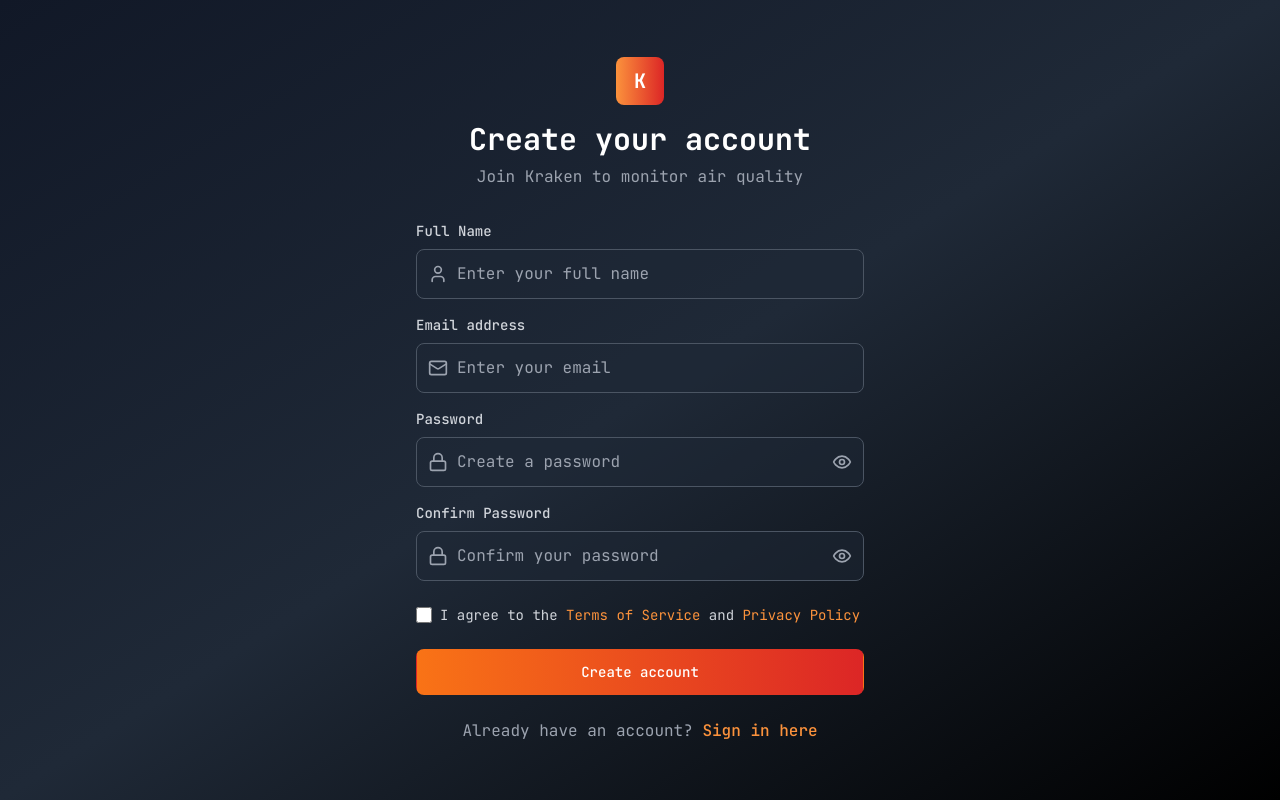
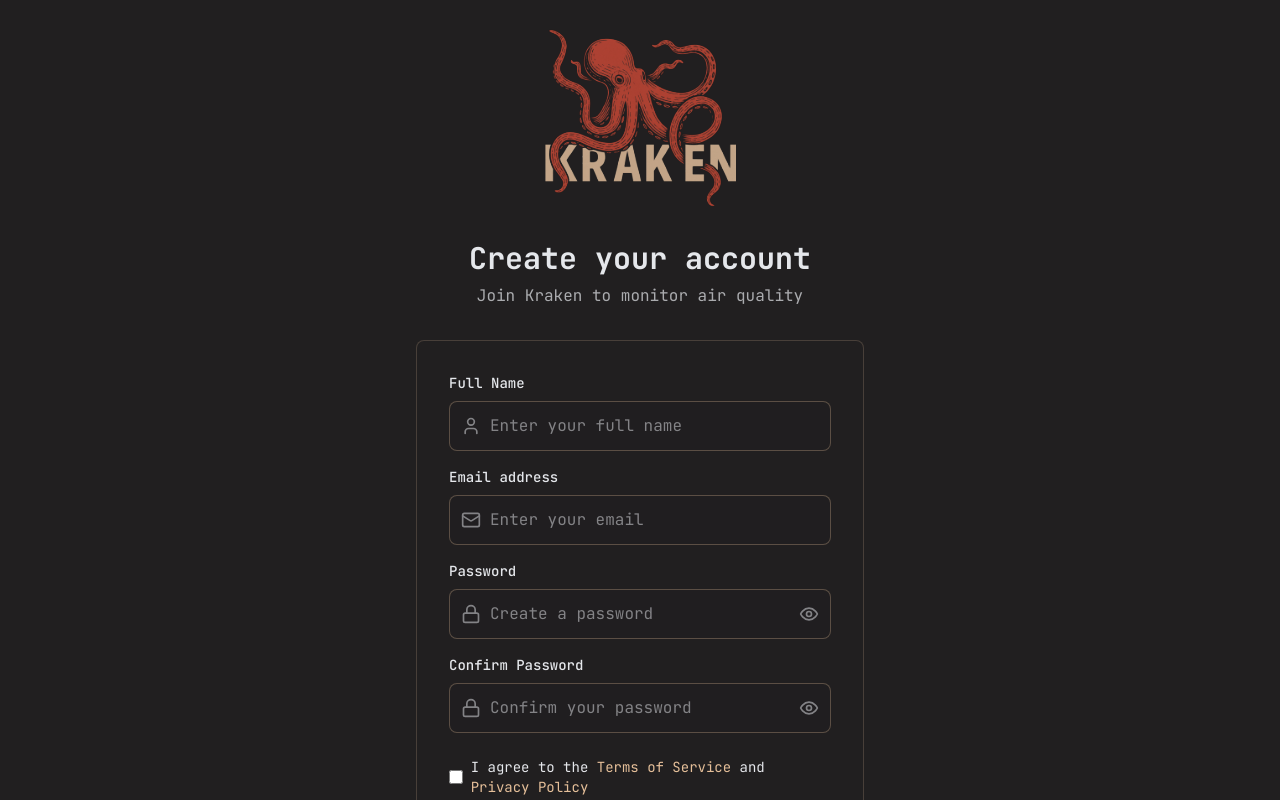
Before and after one commit to side-swifter/Nasa-Space-APP-2025, a React (Vite) app: page /signup in a window 1280 px wide. Shown: the top 800 px of the page. Built offline with nearby package versions, Linux system fonts and the light colour scheme.

Commit message:
fixed error, and redid the sign-in and login ui

```diff
--- a/src/pages/Login.tsx
+++ b/src/pages/Login.tsx
@@ -29,35 +29,39 @@
   };
 
   return (
-    <div className="min-h-screen bg-gradient-to-br from-gray-900 via-gray-800 to-black flex items-center justify-center p-4">
+    <div className="min-h-screen bg-kraken-dark flex items-center justify-center p-4">
       <div className="max-w-md w-full space-y-8">
-        {/* Header */}
+        {/* Header with Logo */}
         <div className="text-center">
-          <div className="mx-auto h-12 w-12 bg-gradient-to-r from-orange-400 to-red-600 rounded-lg flex items-center justify-center mb-4">
-            <span className="text-white font-bold text-xl">K</span>
+          <div className="mb-8">
+            <img
+              src="/main-krak.svg"
+              alt="Kraken Octopus"
+              className="w-60 h-60 mx-auto object-contain animate-pulse"
+            />
           </div>
-          <h2 className="text-3xl font-bold text-white">Welcome back</h2>
-          <p className="mt-2 text-gray-400">Sign in to your Kraken account</p>
+          <h2 className="text-3xl font-bold text-kraken-light font-mono">Welcome back</h2>
+          <p className="mt-2 text-kraken-light opacity-70 font-mono">Sign in to your Kraken account</p>
         </div>
 
         {/* Form */}
-        <form className="mt-8 space-y-6" onSubmit={handleSubmit}>
+        <form className="mt-8 space-y-6 bg-kraken-dark border border-kraken-beige border-opacity-20 rounded-lg p-8" onSubmit={handleSubmit}>
           {error && (
-            <div className="bg-red-500/10 border border-red-500/20 rounded-lg p-4 flex items-center space-x-3">
-              <AlertCircle className="h-5 w-5 text-red-400 flex-shrink-0" />
-              <p className="text-red-400 text-sm">{error}</p>
+            <div className="bg-kraken-red bg-opacity-10 border border-kraken-red border-opacity-30 rounded-lg p-4 flex items-center space-x-3">
+              <AlertCircle className="h-5 w-5 text-kraken-red flex-shrink-0" />
+              <p className="text-kraken-red text-sm font-mono">{error}</p>
             </div>
           )}
 
           <div className="space-y-4">
             {/* Email Field */}
             <div>
-              <label htmlFor="email" className="block text-sm font-medium text-gray-300 mb-2">
+              <label htmlFor="email" className="block text-sm font-medium text-kraken-light mb-2 font-mono">
                 Email address
               </label>
               <div className="relative">
                 <div className="absolute inset-y-0 left-0 pl-3 flex items-center pointer-events-none">
-                  <Mail className="h-5 w-5 text-gray-400" />
+                  <Mail className="h-5 w-5 text-kraken-light opacity-50" />
                 </div>
                 <input
                   id="email"
@@ -67,7 +71,7 @@
                   required
                   value={email}
                   onChange={(e) => setEmail(e.target.value)}
-                  className="block w-full pl-10 pr-3 py-3 border border-gray-600 rounded-lg bg-gray-800/50 text-white placeholder-gray-400 focus:outline-none focus:ring-2 focus:ring-orange-500 focus:border-transparent transition-colors"
+                  className="block w-full pl-10 pr-3 py-3 border border-kraken-beige border-opacity-30 rounded-lg bg-kraken-dark bg-opacity-50 text-kraken-light placeholder-kraken-light placeholder-opacity-50 focus:outline-none focus:ring-2 focus:ring-kraken-beige focus:border-kraken-beige focus:border-opacity-50 transition-colors font-mono"
                   placeholder="Enter your email"
                 />
               </div>
@@ -75,12 +79,12 @@
 
             {/* Password Field */}
             <div>
-              <label htmlFor="password" className="block text-sm font-medium text-gray-300 mb-2">
+              <label htmlFor="password" className="block text-sm font-medium text-kraken-light mb-2 font-mono">
                 Password
               </label>
               <div className="relative">
                 <div className="absolute inset-y-0 left-0 pl-3 flex items-center pointer-events-none">
-                  <Lock className="h-5 w-5 text-gray-400" />
+                  <Lock className="h-5 w-5 text-kraken-light opacity-50" />
                 </div>
                 <input
                   id="password"
@@ -90,7 +94,7 @@
                   required
                   value={password}
                   onChange={(e) => setPassword(e.target.value)}
-                  className="block w-full pl-10 pr-12 py-3 border border-gray-600 rounded-lg bg-gray-800/50 text-white placeholder-gray-400 focus:outline-none focus:ring-2 focus:ring-orange-500 focus:border-transparent transition-colors"
+                  className="block w-full pl-10 pr-12 py-3 border border-kraken-beige border-opacity-30 rounded-lg bg-kraken-dark bg-opacity-50 text-kraken-light placeholder-kraken-light placeholder-opacity-50 focus:outline-none focus:ring-2 focus:ring-kraken-beige focus:border-kraken-beige focus:border-opacity-50 transition-colors font-mono"
                   placeholder="Enter your password"
                 />
                 <button
@@ -99,9 +103,9 @@
                   onClick={() => setShowPassword(!showPassword)}
                 >
                   {showPassword ? (
-                    <EyeOff className="h-5 w-5 text-gray-400 hover:text-gray-300" />
+                    <EyeOff className="h-5 w-5 text-kraken-light opacity-50 hover:text-kraken-light" />
                   ) : (
-                    <Eye className="h-5 w-5 text-gray-400 hover:text-gray-300" />
+                    <Eye className="h-5 w-5 text-kraken-light opacity-50 hover:text-kraken-light" />
                   )}
                 </button>
               </div>
@@ -115,9 +119,9 @@
                 id="remember-me"
                 name="remember-me"
                 type="checkbox"
-                className="h-4 w-4 text-orange-600 focus:ring-orange-500 border-gray-600 rounded bg-gray-800"
+                className="h-4 w-4 text-kraken-beige focus:ring-kraken-beige border-kraken-beige border-opacity-30 rounded bg-kraken-dark"
               />
-              <label htmlFor="remember-me" className="ml-2 block text-sm text-gray-300">
+              <label htmlFor="remember-me" className="ml-2 block text-sm text-kraken-light font-mono">
                 Remember me
               </label>
             </div>
@@ -125,7 +129,7 @@
             <div className="text-sm">
               <Link
                 to="/forgot-password"
-                className="font-medium text-orange-400 hover:text-orange-300 transition-colors"
+                className="font-medium text-kraken-beige hover:text-kraken-light transition-colors font-mono"
               >
                 Forgot your password?
               </Link>
@@ -137,11 +141,11 @@
             <button
               type="submit"
               disabled={isLoading}
-              className="group relative w-full flex justify-center py-3 px-4 border border-transparent text-sm font-medium rounded-lg text-white bg-gradient-to-r from-orange-500 to-red-600 hover:from-orange-600 hover:to-red-700 focus:outline-none focus:ring-2 focus:ring-offset-2 focus:ring-orange-500 disabled:opacity-50 disabled:cursor-not-allowed transition-all duration-200"
+              className="group relative w-full flex justify-center py-3 px-4 border border-transparent text-sm font-medium rounded-lg text-kraken-dark bg-kraken-beige hover:bg-opacity-90 focus:outline-none focus:ring-2 focus:ring-offset-2 focus:ring-kraken-beige disabled:opacity-50 disabled:cursor-not-allowed transition-all duration-200 font-mono"
             >
               {isLoading ? (
                 <div className="flex items-center">
-                  <div className="animate-spin rounded-full h-4 w-4 border-b-2 border-white mr-2"></div>
+                  <div className="animate-spin rounded-full h-4 w-4 border-b-2 border-kraken-dark mr-2"></div>
                   Signing in...
                 </div>
               ) : (
@@ -152,11 +156,11 @@
 
           {/* Sign up link */}
           <div className="text-center">
-            <p className="text-gray-400">
+            <p className="text-kraken-light opacity-70 font-mono">
               Don't have an account?{' '}
               <Link
                 to="/signup"
-                className="font-medium text-orange-400 hover:text-orange-300 transition-colors"
+                className="font-medium text-kraken-beige hover:text-kraken-light transition-colors font-mono"
               >
                 Sign up here
               </Link>
--- a/src/pages/SignUp.tsx
+++ b/src/pages/SignUp.tsx
@@ -61,51 +61,62 @@
 
   if (success) {
     return (
-      <div className="min-h-screen bg-gradient-to-br from-gray-900 via-gray-800 to-black flex items-center justify-center p-4">
+      <div className="min-h-screen bg-kraken-dark flex items-center justify-center p-4">
         <div className="max-w-md w-full text-center">
+          <div className="mb-8">
+            <img
+              src="/main-krak.svg"
+              alt="Kraken Octopus"
+              className="w-56 h-56 mx-auto object-contain animate-pulse"
+            />
+          </div>
           <div className="mx-auto h-16 w-16 bg-green-500 rounded-full flex items-center justify-center mb-4">
             <CheckCircle className="h-8 w-8 text-white" />
           </div>
-          <h2 className="text-2xl font-bold text-white mb-2">Account Created!</h2>
-          <p className="text-gray-400 mb-4">
+          <h2 className="text-2xl font-bold text-kraken-light mb-2 font-mono">Account Created!</h2>
+          <p className="text-kraken-light opacity-70 mb-4 font-mono">
             Welcome to Kraken! Please check your email to verify your account.
           </p>
-          <div className="animate-spin rounded-full h-6 w-6 border-b-2 border-orange-500 mx-auto"></div>
+          <div className="animate-spin rounded-full h-6 w-6 border-b-2 border-kraken-beige mx-auto"></div>
         </div>
       </div>
     );
   }
 
   return (
-    <div className="min-h-screen bg-gradient-to-br from-gray-900 via-gray-800 to-black flex items-center justify-center p-4">
+    <div className="min-h-screen bg-kraken-dark flex items-center justify-center p-4">
       <div className="max-w-md w-full space-y-8">
-        {/* Header */}
+        {/* Header with Logo */}
         <div className="text-center">
-          <div className="mx-auto h-12 w-12 bg-gradient-to-r from-orange-400 to-red-600 rounded-lg flex items-center justify-center mb-4">
-            <span className="text-white font-bold text-xl">K</span>
+          <div className="mb-8">
+            <img
+              src="/main-krak.svg"
+              alt="Kraken Octopus"
+              className="w-48 h-48 mx-auto object-contain animate-pulse"
+            />
           </div>
-          <h2 className="text-3xl font-bold text-white">Create your account</h2>
-          <p className="mt-2 text-gray-400">Join Kraken to monitor air quality</p>
+          <h2 className="text-3xl font-bold text-kraken-light font-mono">Create your account</h2>
+          <p className="mt-2 text-kraken-light opacity-70 font-mono">Join Kraken to monitor air quality</p>
         </div>
 
         {/* Form */}
-        <form className="mt-8 space-y-6" onSubmit={handleSubmit}>
+        <form className="mt-8 space-y-6 bg-kraken-dark border border-kraken-beige border-opacity-20 rounded-lg p-8" onSubmit={handleSubmit}>
           {error && (
-            <div className="bg-red-500/10 border border-red-500/20 rounded-lg p-4 flex items-center space-x-3">
-              <AlertCircle className="h-5 w-5 text-red-400 flex-shrink-0" />
-              <p className="text-red-400 text-sm">{error}</p>
+            <div className="bg-kraken-red bg-opacity-10 border border-kraken-red border-opacity-30 rounded-lg p-4 flex items-center space-x-3">
+              <AlertCircle className="h-5 w-5 text-kraken-red flex-shrink-0" />
+              <p className="text-kraken-red text-sm font-mono">{error}</p>
             </div>
           )}
 
           <div className="space-y-4">
             {/* Name Field */}
             <div>
-              <label htmlFor="name" className="block text-sm font-medium text-gray-300 mb-2">
+              <label htmlFor="name" className="block text-sm font-medium text-kraken-light mb-2 font-mono">
                 Full Name
               </label>
               <div className="relative">
                 <div className="absolute inset-y-0 left-0 pl-3 flex items-center pointer-events-none">
-                  <User className="h-5 w-5 text-gray-400" />
+                  <User className="h-5 w-5 text-kraken-light opacity-50" />
                 </div>
                 <input
                   id="name"
@@ -115,7 +126,7 @@
                   required
                   value={formData.name}
                   onChange={handleChange}
-                  className="block w-full pl-10 pr-3 py-3 border border-gray-600 rounded-lg bg-gray-800/50 text-white placeholder-gray-400 focus:outline-none focus:ring-2 focus:ring-orange-500 focus:border-transparent transition-colors"
+                  className="block w-full pl-10 pr-3 py-3 border border-kraken-beige border-opacity-30 rounded-lg bg-kraken-dark bg-opacity-50 text-kraken-light placeholder-kraken-light placeholder-opacity-50 focus:outline-none focus:ring-2 focus:ring-kraken-beige focus:border-kraken-beige focus:border-opacity-50 transition-colors font-mono"
                   placeholder="Enter your full name"
                 />
               </div>
@@ -123,12 +134,12 @@
 
             {/* Email Field */}
             <div>
-              <label htmlFor="email" className="block text-sm font-medium text-gray-300 mb-2">
+              <label htmlFor="email" className="block text-sm font-medium text-kraken-light mb-2 font-mono">
                 Email address
               </label>
               <div className="relative">
                 <div className="absolute inset-y-0 left-0 pl-3 flex items-center pointer-events-none">
-                  <Mail className="h-5 w-5 text-gray-400" />
+                  <Mail className="h-5 w-5 text-kraken-light opacity-50" />
                 </div>
                 <input
                   id="email"
@@ -138,7 +149,7 @@
                   required
                   value={formData.email}
                   onChange={handleChange}
-                  className="block w-full pl-10 pr-3 py-3 border border-gray-600 rounded-lg bg-gray-800/50 text-white placeholder-gray-400 focus:outline-none focus:ring-2 focus:ring-orange-500 focus:border-transparent transition-colors"
+                  className="block w-full pl-10 pr-3 py-3 border border-kraken-beige border-opacity-30 rounded-lg bg-kraken-dark bg-opacity-50 text-kraken-light placeholder-kraken-light placeholder-opacity-50 focus:outline-none focus:ring-2 focus:ring-kraken-beige focus:border-kraken-beige focus:border-opacity-50 transition-colors font-mono"
                   placeholder="Enter your email"
                 />
               </div>
@@ -146,12 +157,12 @@
 
             {/* Password Field */}
             <div>
-              <label htmlFor="password" className="block text-sm font-medium text-gray-300 mb-2">
+              <label htmlFor="password" className="block text-sm font-medium text-kraken-light mb-2 font-mono">
                 Password
               </label>
               <div className="relative">
                 <div className="absolute inset-y-0 left-0 pl-3 flex items-center pointer-events-none">
-                  <Lock className="h-5 w-5 text-gray-400" />
+                  <Lock className="h-5 w-5 text-kraken-light opacity-50" />
                 </div>
                 <input
                   id="password"
@@ -161,7 +172,7 @@
                   required
                   value={formData.password}
                   onChange={handleChange}
-                  className="block w-full pl-10 pr-12 py-3 border border-gray-600 rounded-lg bg-gray-800/50 text-white placeholder-gray-400 focus:outline-none focus:ring-2 focus:ring-orange-500 focus:border-transparent transition-colors"
+                  className="block w-full pl-10 pr-12 py-3 border border-kraken-beige border-opacity-30 rounded-lg bg-kraken-dark bg-opacity-50 text-kraken-light placeholder-kraken-light placeholder-opacity-50 focus:outline-none focus:ring-2 focus:ring-kraken-beige focus:border-kraken-beige focus:border-opacity-50 transition-colors font-mono"
                   placeholder="Create a password"
                 />
                 <button
@@ -170,9 +181,9 @@
                   onClick={() => setShowPassword(!showPassword)}
                 >
                   {showPassword ? (
-                    <EyeOff className="h-5 w-5 text-gray-400 hover:text-gray-300" />
+                    <EyeOff className="h-5 w-5 text-kraken-light opacity-50 hover:text-kraken-light" />
                   ) : (
-                    <Eye className="h-5 w-5 text-gray-400 hover:text-gray-300" />
+                    <Eye className="h-5 w-5 text-kraken-light opacity-50 hover:text-kraken-light" />
                   )}
                 </button>
               </div>
@@ -180,12 +191,12 @@
 
             {/* Confirm Password Field */}
             <div>
-              <label htmlFor="confirmPassword" className="block text-sm font-medium text-gray-300 mb-2">
+              <label htmlFor="confirmPassword" className="block text-sm font-medium text-kraken-light mb-2 font-mono">
                 Confirm Password
               </label>
               <div className="relative">
                 <div className="absolute inset-y-0 left-0 pl-3 flex items-center pointer-events-none">
-                  <Lock className="h-5 w-5 text-gray-400" />
+                  <Lock className="h-5 w-5 text-kraken-light opacity-50" />
                 </div>
                 <input
                   id="confirmPassword"
@@ -195,7 +206,7 @@
                   required
                   value={formData.confirmPassword}
                   onChange={handleChange}
-                  className="block w-full pl-10 pr-12 py-3 border border-gray-600 rounded-lg bg-gray-800/50 text-white placeholder-gray-400 focus:outline-none focus:ring-2 focus:ring-orange-500 focus:border-transparent transition-colors"
+                  className="block w-full pl-10 pr-12 py-3 border border-kraken-beige border-opacity-30 rounded-lg bg-kraken-dark bg-opacity-50 text-kraken-light placeholder-kraken-light placeholder-opacity-50 focus:outline-none focus:ring-2 focus:ring-kraken-beige focus:border-kraken-beige focus:border-opacity-50 transition-colors font-mono"
                   placeholder="Confirm your password"
                 />
                 <button
@@ -204,9 +215,9 @@
                   onClick={() => setShowConfirmPassword(!showConfirmPassword)}
                 >
                   {showConfirmPassword ? (
-                    <EyeOff className="h-5 w-5 text-gray-400 hover:text-gray-300" />
+                    <EyeOff className="h-5 w-5 text-kraken-light opacity-50 hover:text-kraken-light" />
                   ) : (
-                    <Eye className="h-5 w-5 text-gray-400 hover:text-gray-300" />
+                    <Eye className="h-5 w-5 text-kraken-light opacity-50 hover:text-kraken-light" />
                   )}
                 </button>
               </div>
@@ -220,15 +231,15 @@
               name="agree-terms"
               type="checkbox"
               required
-              className="h-4 w-4 text-orange-600 focus:ring-orange-500 border-gray-600 rounded bg-gray-800"
+              className="h-4 w-4 text-kraken-beige focus:ring-kraken-beige border-kraken-beige border-opacity-30 rounded bg-kraken-dark"
             />
-            <label htmlFor="agree-terms" className="ml-2 block text-sm text-gray-300">
+            <label htmlFor="agree-terms" className="ml-2 block text-sm text-kraken-light font-mono">
               I agree to the{' '}
-              <Link to="/terms" className="text-orange-400 hover:text-orange-300">
+              <Link to="/terms" className="text-kraken-beige hover:text-kraken-light font-mono">
                 Terms of Service
               </Link>{' '}
               and{' '}
-              <Link to="/privacy" className="text-orange-400 hover:text-orange-300">
+              <Link to="/privacy" className="text-kraken-beige hover:text-kraken-light font-mono">
                 Privacy Policy
               </Link>
             </label>
@@ -239,11 +250,11 @@
             <button
               type="submit"
               disabled={isLoading}
-              className="group relative w-full flex justify-center py-3 px-4 border border-transparent text-sm font-medium rounded-lg text-white bg-gradient-to-r from-orange-500 to-red-600 hover:from-orange-600 hover:to-red-700 focus:outline-none focus:ring-2 focus:ring-offset-2 focus:ring-orange-500 disabled:opacity-50 disabled:cursor-not-allowed transition-all duration-200"
+              className="group relative w-full flex justify-center py-3 px-4 border border-transparent text-sm font-medium rounded-lg text-kraken-dark bg-kraken-beige hover:bg-opacity-90 focus:outline-none focus:ring-2 focus:ring-offset-2 focus:ring-kraken-beige disabled:opacity-50 disabled:cursor-not-allowed transition-all duration-200 font-mono"
             >
               {isLoading ? (
                 <div className="flex items-center">
-                  <div className="animate-spin rounded-full h-4 w-4 border-b-2 border-white mr-2"></div>
+                  <div className="animate-spin rounded-full h-4 w-4 border-b-2 border-kraken-dark mr-2"></div>
                   Creating account...
                 </div>
               ) : (
@@ -254,11 +265,11 @@
 
           {/* Sign in link */}
           <div className="text-center">
-            <p className="text-gray-400">
+            <p className="text-kraken-light opacity-70 font-mono">
               Already have an account?{' '}
               <Link
                 to="/login"
-                className="font-medium text-orange-400 hover:text-orange-300 transition-colors"
+                className="font-medium text-kraken-beige hover:text-kraken-light transition-colors font-mono"
               >
                 Sign in here
               </Link>
```
Also changed, not shown: src/pages/Dashboard.tsx (+3 -23 lines).
